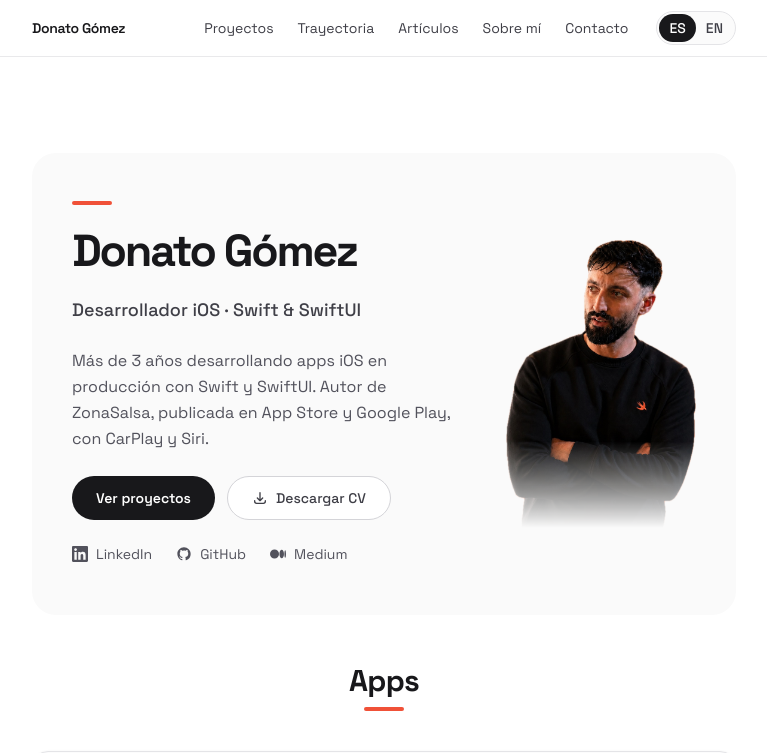
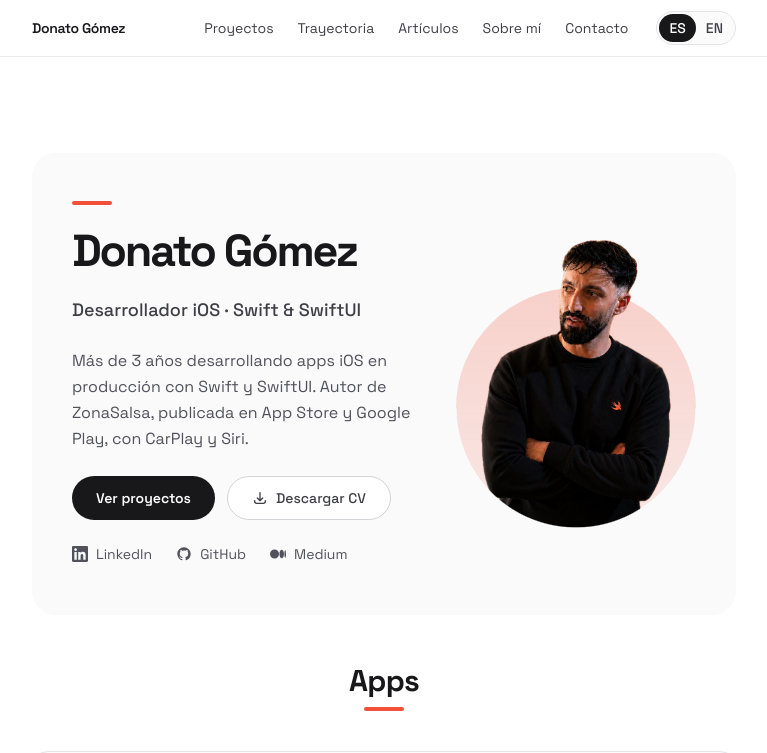
Before and after one commit to donatogomez/donatogomez.dev, a Next.js app: page / in a window 1280 px wide. Shown: the top 753 px of the page, without its empty margins (256-1023 px from the left). Built offline with nearby package versions, Linux system fonts and the light colour scheme; no server answers.

Commit message:
feat: círculo detrás de la foto del hero y animación de entrada

```diff
--- a/app/components/home.tsx
+++ b/app/components/home.tsx
@@ -181,16 +181,21 @@ export function Home({ lang }: { lang: Lang }) {
             </ul>
           </div>
           {/* En móvil la foto va primero; en escritorio, a la derecha del texto.
-              El fundido de abajo disimula el corte del recorte. */}
-          <div className="order-first shrink-0 [mask-image:linear-gradient(to_bottom,black_70%,transparent)] md:order-none">
-            <div className="transform-gpu cursor-default transition-transform duration-500 ease-out motion-safe:hover:scale-105">
+              Al pasar el ratón crecen juntos foto y círculo, desde abajo, para
+              que la máscara no corte la cabeza. */}
+          <div className="order-first shrink-0 md:order-none">
+            <div className="hero-portrait relative origin-bottom transform-gpu cursor-default transition-transform duration-500 ease-out motion-safe:hover:scale-105">
+              <span
+                className="absolute inset-x-0 bottom-0 aspect-square rounded-full bg-gradient-to-b from-[#F05138]/25 to-[#F05138]/10"
+                aria-hidden
+              />
               <Image
                 src="/portrait.png"
                 alt="Donato Gómez"
                 width={635}
                 height={960}
                 sizes="(min-width: 768px) 191px, 148px"
-                className="h-56 w-auto md:h-72"
+                className="relative mx-auto h-full w-auto motion-safe:animate-[portrait-rise_0.9s_cubic-bezier(0.22,1,0.36,1)_0.1s_both]"
                 preload
                 fetchPriority="high"
               />
--- a/app/globals.css
+++ b/app/globals.css
@@ -19,6 +19,35 @@
   }
 }
 
+/* Foto del hero: círculo detrás y recorte con dos capas de máscara que se
+   suman. La de arriba deja ver todo hasta el centro del círculo (la cabeza
+   sobresale); la circular recorta el resto, así el corte recto de la foto
+   queda oculto bajo la curva. --d es el diámetro del círculo. */
+.hero-portrait {
+  --d: 188px;
+  width: var(--d);
+  height: 224px;
+  mask-image: radial-gradient(closest-side, #000 99%, transparent 100%), linear-gradient(#000, #000);
+  mask-size: var(--d) var(--d), 100% calc(100% - var(--d) / 2);
+  mask-position: bottom center, top center;
+  mask-repeat: no-repeat;
+}
+
+@media (min-width: 768px) {
+  .hero-portrait {
+    --d: 240px;
+    height: 288px;
+  }
+}
+
+/* Al cargar, la foto sube desde dentro del círculo. Solo movimiento, sin
+   opacidad, para no retrasar el pintado de la imagen principal. */
+@keyframes portrait-rise {
+  from {
+    transform: translateY(14%);
+  }
+}
+
 body {
   background: var(--background);
   color: var(--foreground);
```
